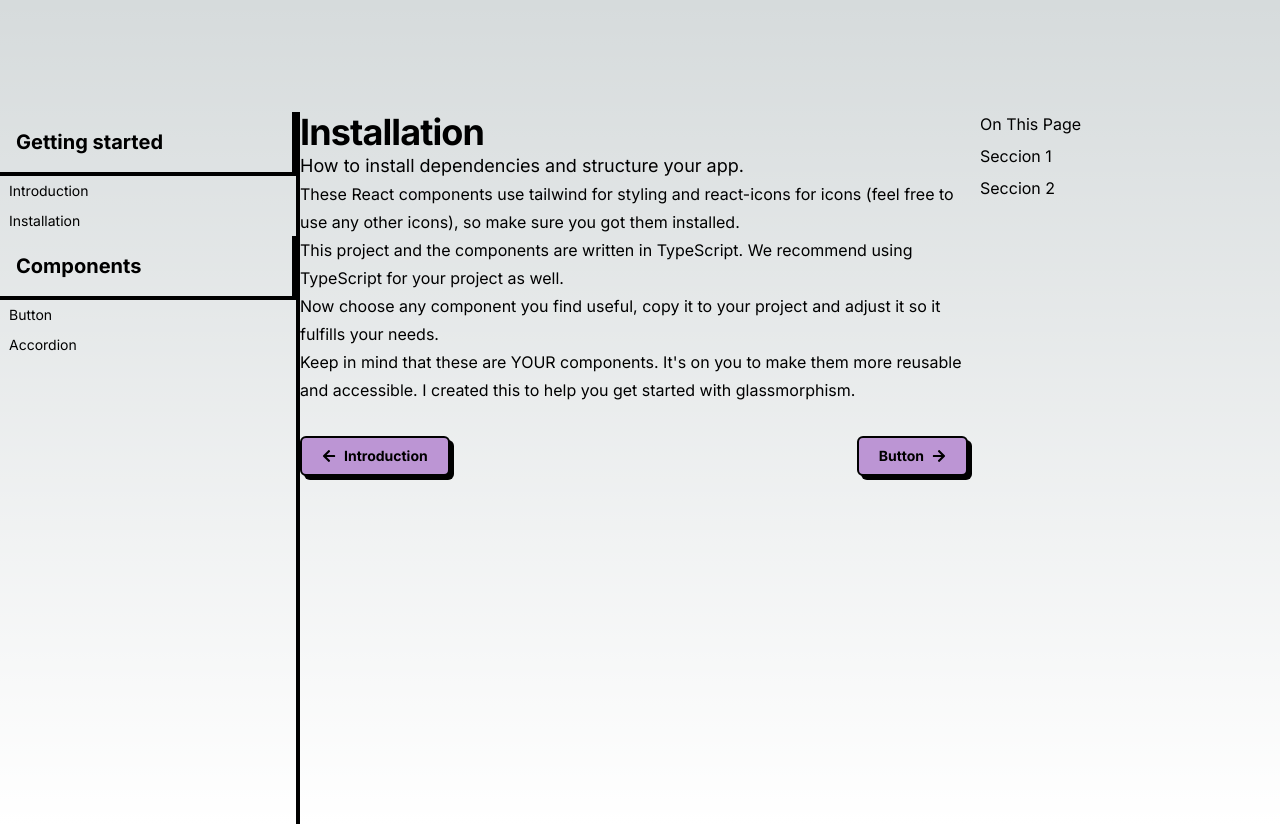
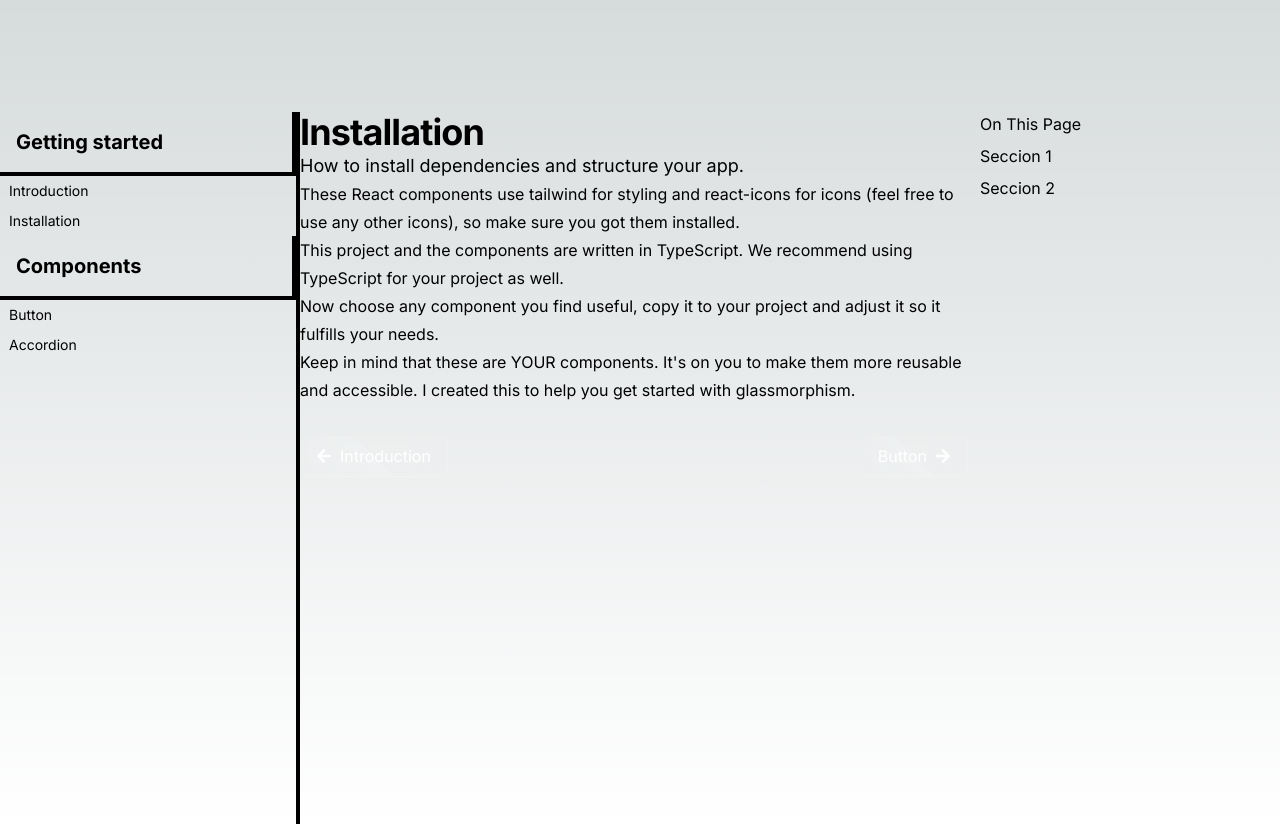
Before and after one commit to fernandopanduro/glassmorphism-components, a Next.js app: page /docs/installation in a window 1280 px wide. Built offline with nearby package versions, Linux system fonts and the light colour scheme.

Commit message:
✨ feat: Add button component

```diff
--- a/app/docs/components/[name]/page.tsx
+++ b/app/docs/components/[name]/page.tsx
@@ -48,13 +48,11 @@ const ComponentPage = async ({ params }: Props) => {
   return (
     <div className="flex-1 flex gap-3">
       <section className="flex-1">
-        <div>
-          <Component
-            name={params.name}
-            component={code}
-            exampleComponent={<currentComponent.exampleComponent />}
-          />
-        </div>
+        <Component
+          name={params.name}
+          component={code}
+          exampleComponent={<currentComponent.exampleComponent />}
+        />
         <Pagination
           prev={
             currentComponent.prevComponent
--- a/app/docs/page.tsx
+++ b/app/docs/page.tsx
@@ -1,6 +1,5 @@
 import Heading from "@/components/Heading";
 import Pagination from "@/components/Pagination";
-import Link from "next/link";
 import React from "react";
 
 type Props = {};
--- a/app/page.tsx
+++ b/app/page.tsx
@@ -22,7 +22,7 @@ export default function Home() {
           Beautifully designed components that you can copy and paste into your
           apps. Accessible. Customizable. Open Source.
         </span>
-        <Button href={"/docs"} name="Get Started" />
+        <Link href={"/docs"}>Get Started</Link>
         <Link href={"github"} className="flex gap-2">
           <FaGithub size={24} />
           Github
--- a/components/Code.tsx
+++ b/components/Code.tsx
@@ -5,7 +5,7 @@ const Code = async ({ code }: { code: string }) => {
 
   return (
     <div
-      className="w-full mt-5 overflow-x-auto rounded-md border-2 border-black bg-[#151515] p-5 text-sm shadow-[4px_4px_0px_0px_rgba(0,0,0,1)]"
+      className="flex-1 mt-5 overflow-x-auto rounded-md border-2 border-black bg-[#151515] max-w-4xl p-5 text-sm shadow-[4px_4px_0px_0px_rgba(0,0,0,1)]"
       dangerouslySetInnerHTML={{ __html: component }}
     />
   );
--- a/components/Component.tsx
+++ b/components/Component.tsx
@@ -16,7 +16,7 @@ export default function Component({
   exampleComponent,
 }: Props) {
   return (
-    <div id={name} className="w-full text-sm">
+    <div id={name} className="space-y-2 pt-5">
       <Heading text={name} />
 
       <h2
@@ -24,8 +24,10 @@ export default function Component({
         className="font-heading mt-12 scroll-m-20 border-b pb-2 text-2xl font-semibold tracking-tight first:mt-0">
         Usage
       </h2>
-      <Code code={component} />
-      <CopyCode code={component} />
+      <div className="flex flex-col gap-5 justify-center items-center w-full">
+        <Code code={component} />
+        <CopyCode code={component} />
+      </div>
 
       <h2
         id="example"
--- a/components/ComponentWrapper.tsx
+++ b/components/ComponentWrapper.tsx
@@ -2,7 +2,7 @@ import React from "react";
 
 const ComponentWrapper = ({ children }: { children: React.ReactNode }) => {
   return (
-    <div className="flex w-full items-center justify-center rounded-md border-2 border-black bg-white px-10 py-20 shadow-[4px_4px_0px_0px_rgba(0,0,0,1)] m750:px-5 m750:py-10">
+    <div className="flex w-full items-center justify-center rounded-md border border-white/30 bg-black px-10 py-20 shadow-[4px_4px_0px_0px_rgba(0,0,0,1)] ">
       {children}
     </div>
   );
--- a/components/CopyCode.tsx
+++ b/components/CopyCode.tsx
@@ -1,5 +1,6 @@
 "use client";
 import React, { useState } from "react";
+import Button from "./glassmorphism/Button";
 
 export default function CopyCode({ code }: { code: string }) {
   const [isClicked, setIsClicked] = useState(false);
@@ -21,10 +22,8 @@ export default function CopyCode({ code }: { code: string }) {
   };
 
   return (
-    <button
-      className="mt-5 w-full cursor-pointer rounded-md border-2 border-black bg-[#bc95d4] py-3 text-center font-bold shadow-[4px_4px_0px_0px_rgba(0,0,0,1)] transition-all hover:translate-x-[3px] hover:translate-y-[3px] hover:shadow-none"
-      onClick={handleClick}>
+    <Button onClick={handleClick}>
       {isClicked ? "Copied to clipboard" : "Copy this component"}
-    </button>
+    </Button>
   );
 }
--- a/components/Pagination.tsx
+++ b/components/Pagination.tsx
@@ -1,6 +1,7 @@
 "use client";
 import { useRouter } from "next/navigation";
 import { FaArrowLeft, FaArrowRight } from "react-icons/fa";
+import Button from "./glassmorphism/Button";
 
 type Props = {
   prev?: {
@@ -29,25 +30,23 @@ export default function Pagination({ prev, next }: Props) {
   return (
     <div className={`${justifyContent} mt-8 flex w-full items-center`}>
       {prev?.name && (
-        <button
-          className="flex cursor-pointer items-center rounded-md border-2 border-black bg-[#bc95d4] px-5 py-2 text-sm font-bold shadow-[4px_4px_0px_0px_rgba(0,0,0,1)] transition-all hover:translate-x-[3px] hover:translate-y-[3px] hover:shadow-none m400:px-3.5 m400:text-xs"
+        <Button
           onClick={() => {
             router.push(prev.path);
           }}>
           <FaArrowLeft className="mr-2" />
           {prev.name}
-        </button>
+        </Button>
       )}
 
       {next?.name && (
-        <button
-          className="flex cursor-pointer items-center rounded-md border-2 border-black bg-[#bc95d4] px-5 py-2 text-sm font-bold shadow-[4px_4px_0px_0px_rgba(0,0,0,1)] transition-all hover:translate-x-[3px] hover:translate-y-[3px] hover:shadow-none m400:px-3.5 m400:text-xs"
+        <Button
           onClick={() => {
             router.push(next.path);
           }}>
           {next.name}
           <FaArrowRight className="ml-2" />
-        </button>
+        </Button>
       )}
     </div>
   );
--- a/components/glassmorphism-example/Button.tsx
+++ b/components/glassmorphism-example/Button.tsx
@@ -1,9 +1,10 @@
 import React from "react";
+import Button from "../glassmorphism/Button";
 
 type Props = {};
 
 const ButtonExample = (props: Props) => {
-  return <div>ButtonExample</div>;
+  return <Button>Touch Me</Button>;
 };
 
 export default ButtonExample;
--- a/components/glassmorphism/Button.tsx
+++ b/components/glassmorphism/Button.tsx
@@ -1,13 +1,19 @@
-import Link from "next/link";
-import React from "react";
+import React, { MouseEventHandler } from "react";
 
 type Props = {
-  href: string;
-  name: string;
+  children: React.ReactNode;
+  onClick?: MouseEventHandler<HTMLButtonElement>;
 };
 
-const Button = ({ href, name }: Props) => {
-  return <Link href={href}>{name}</Link>;
+const Button = ({ children, onClick }: Props) => {
+  return (
+    <button
+      className="relative group flex items-center capitalize bg-white/5 text-white backdrop-blur-lg px-4 py-2 rounded-md border-b border-r border-white/15 transition-all overflow-hidden w-max"
+      onClick={onClick}>
+      {children}
+      <span className="before:absolute before:top-0 before:left-0 before:w-1/2 before:h-full before:bg-gradient-to-l before:from-white/10 before:to-transparent before:skew-x-[45deg] before:transition-all before:translate-x-0 group-hover:before:translate-x-[200%]"></span>
+    </button>
+  );
 };
 
 export default Button;
```
